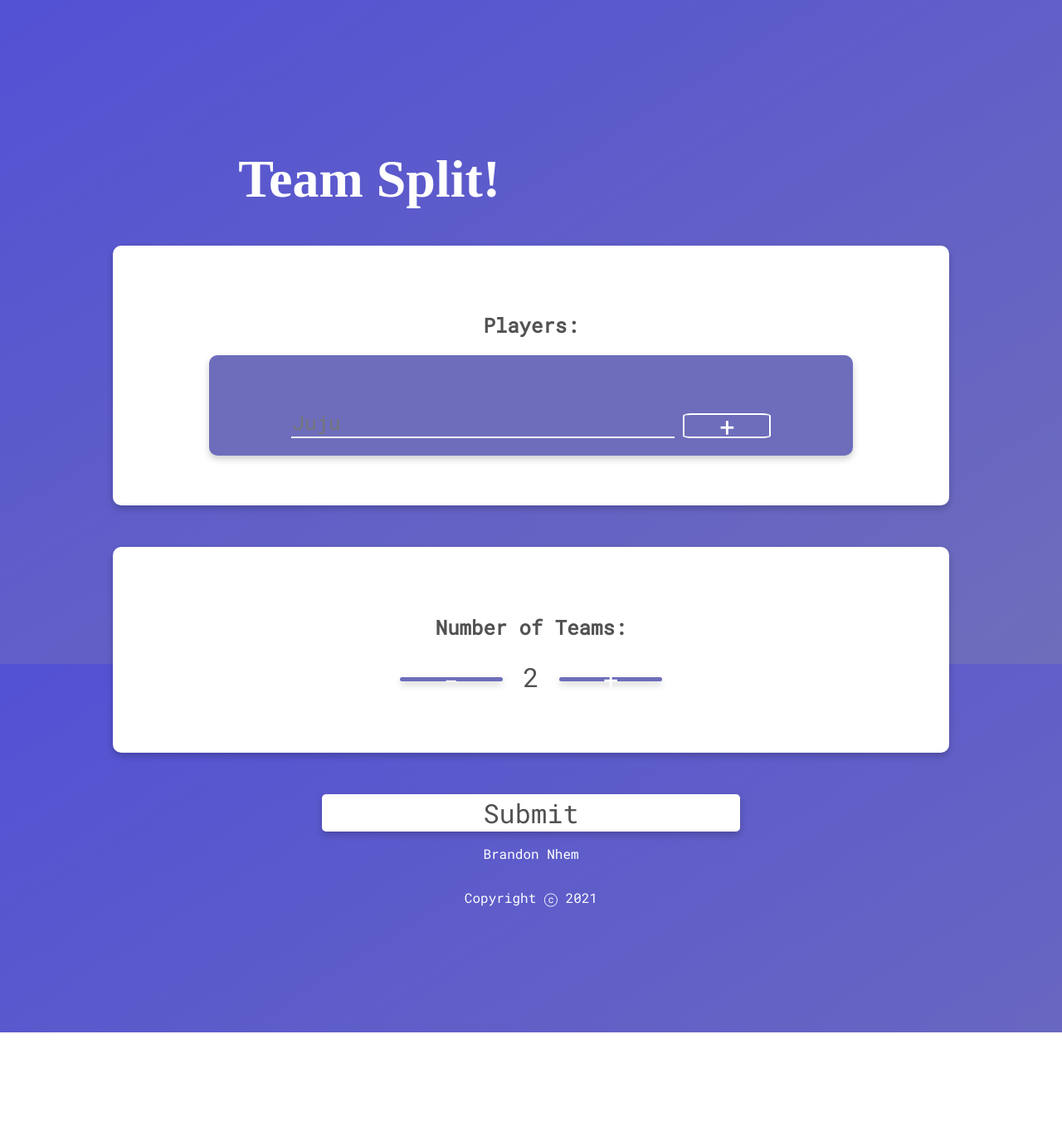
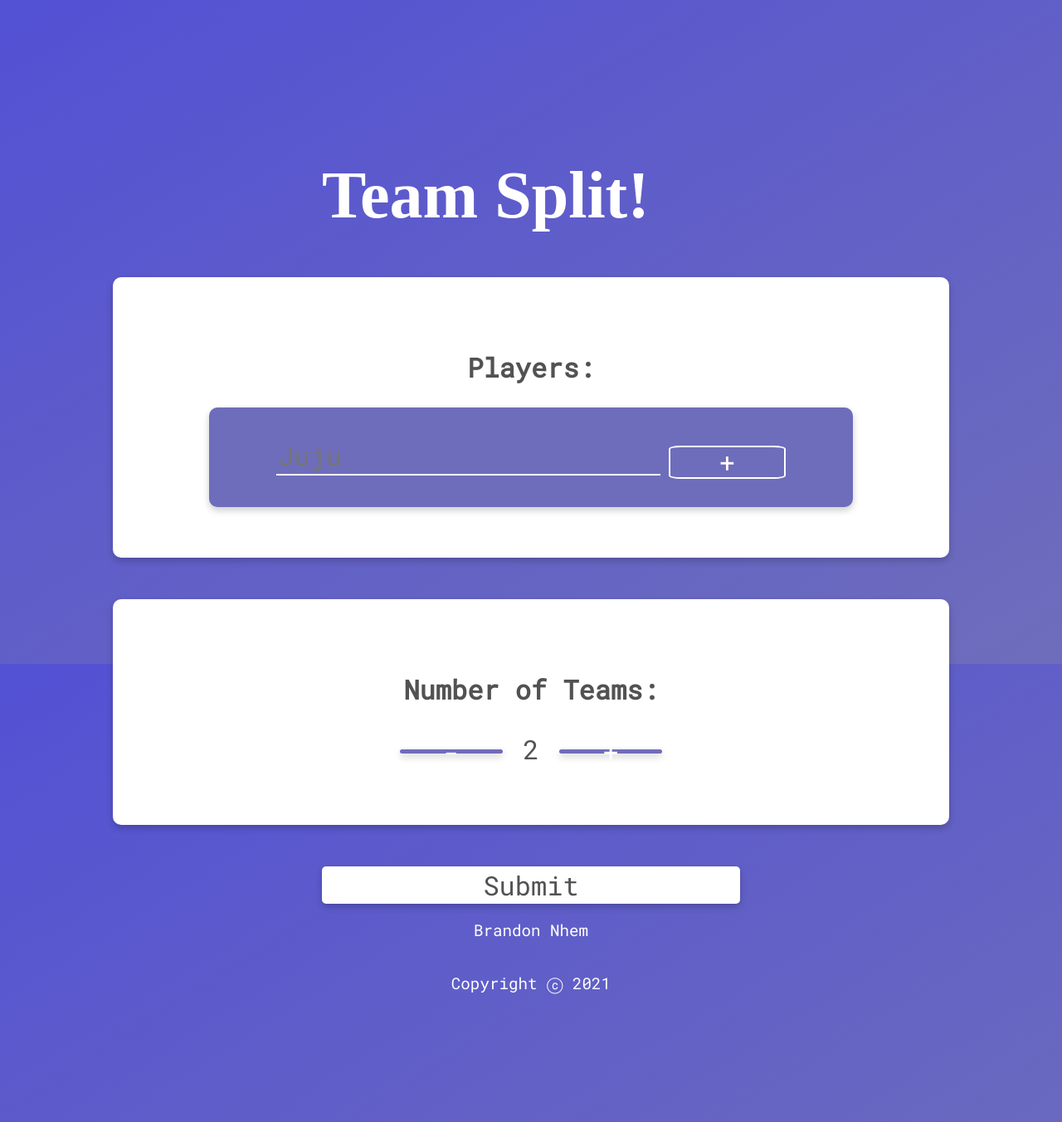
Before and after one commit to brandonnhem/team-split, a React (Create React App) app: page / in a window 1280 px wide. Shown: the whole page at 83% size. Before the commit the page ends 1244 px from the top, so only its background shows below. Built offline with nearby package versions, Linux system fonts and the light colour scheme; a web font is replaced by a local one.

Commit message:
added responsive styling for tablet size

```diff
--- a/public/styles.css
+++ b/public/styles.css
@@ -153,3 +153,39 @@ a:visited {
 .team-list {
     columns: 2 auto;
 }
+
+@media (min-width: 641px) {
+    .logo {
+        margin: 0 25%;
+        font-size: 2.5rem;
+    }
+
+    h2 {
+        font-size: 2rem;
+    }
+
+    h3 {
+        font-size: 1.8rem;
+        font-weight: 300;
+    }
+
+    input {
+        font-size: 2rem;
+        margin-top: 0%;
+    }
+
+    .player-card {
+        padding: 10%;
+        margin: 5%;
+        font-size: 1.5rem;
+    }
+
+    .add-btn {
+        width: 20%;
+        height: 80%;
+    }
+
+    footer {
+        font-size: 1.2rem;
+    }
+}
```
